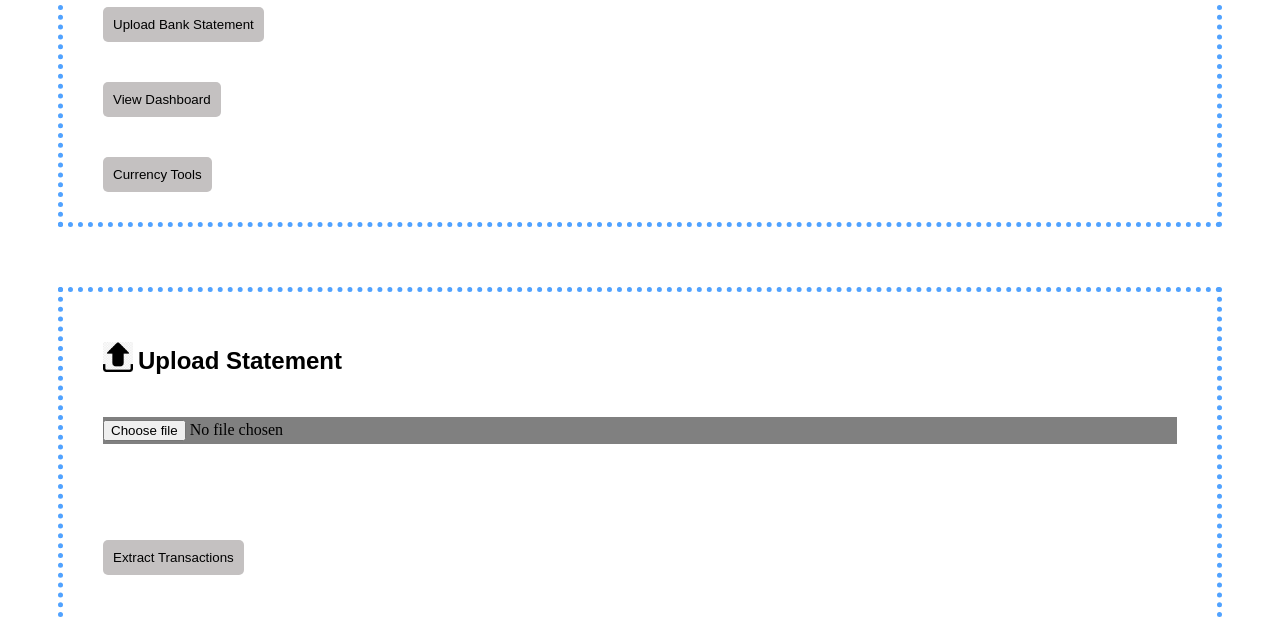
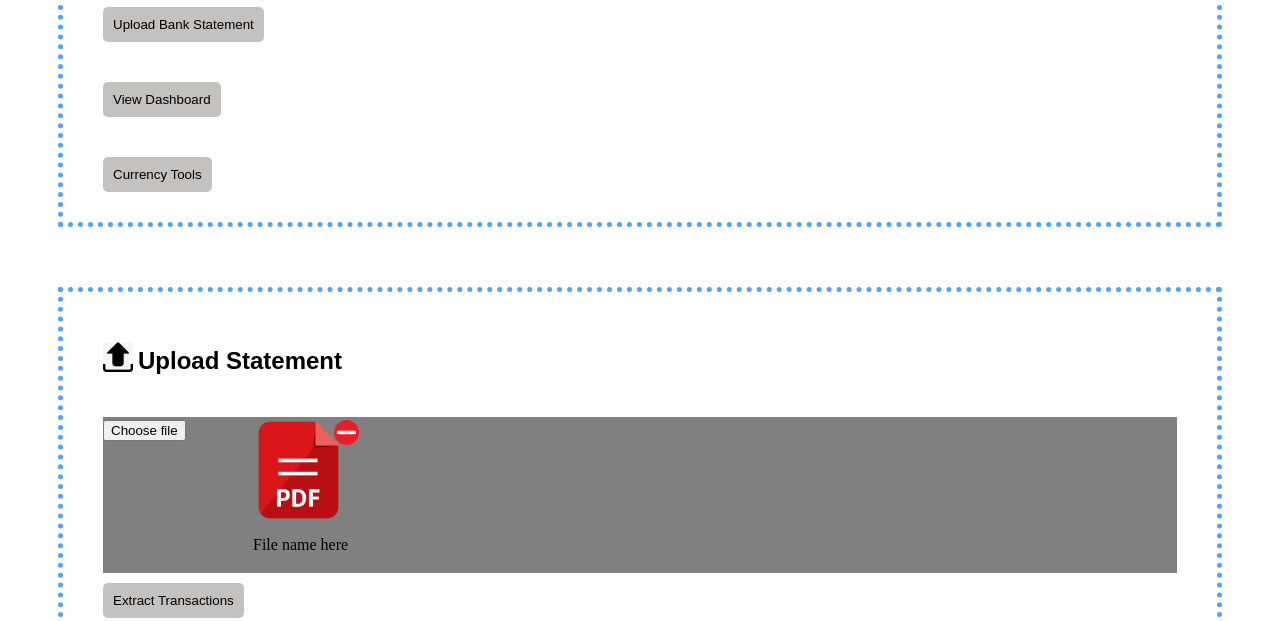
Before and after one commit to CMPT-276-SUMMER-2025/final-project-23-fields, a plain HTML site: page src/application.html in a window 1280 px wide. Shown: the part 193-814 px from the top of the page. Drawn offline with Linux system fonts and the light colour scheme.

Commit message:
Added html and css code for elements needed for uploading pdf including pdf icon and remove button and file name slot, ready for Javascript

```diff
--- a/src/application.css
+++ b/src/application.css
@@ -77,6 +77,8 @@ button{
     height: fit-content;
     padding-top: 3px;
     padding-bottom: 3px;
+    display: grid;
+    grid-template-columns: 125px 1fr;
 }
 
 .pie_chart_zone{
@@ -87,3 +89,23 @@ button{
 .currency_tools_records{
     background-color: gray;
 }
+
+.pdf_item{
+    display: grid;
+    grid-template-rows: 100px 1fr;
+    width: 150px;
+}
+
+.pdf_icon{
+    height: 100px;
+}
+
+.pdf_remove_button{
+    height: 25px;
+    width: 25px;
+    position: relative;
+    top:-75px;
+    left: 100px;
+    border: none;
+    background-color: transparent;
+}
--- a/src/application.html
+++ b/src/application.html
@@ -31,8 +31,19 @@
         </div>
 
         <div class="upload_document">
-            <button onclick="">Choose file</button>
-            No file chosen
+
+            <button onclick="" style="height: fit-content; width: fit-content;">Choose file</button>
+        <!-- Below is for Javascript-->
+            <div class="pdf_item">
+                <div style="">
+                    <button class="pdf_remove_button" onclick="console.log('remove');">
+                        <img src="icons/remove_icon.png" style="height: 25px; width: 25px; object-fit: contain; margin: 0px;">
+                    </button>
+                    <img class="pdf_icon" src="icons/pdf_logo.png">
+                </div>
+                <p style="margin-left: 25px;">File name here</p>
+            </div>
+        <!-- Above is for Javascript-->
         </div>
 
         <button class="div_button">Extract Transactions</button>
--- /dev/null
+++ b/src/upload_file.js
@@ -0,0 +1 @@
+//This is for the pdf upload functions
```
Also changed, not shown: src/icons/pdf_logo.png (added), src/icons/remove_icon.png (added).
